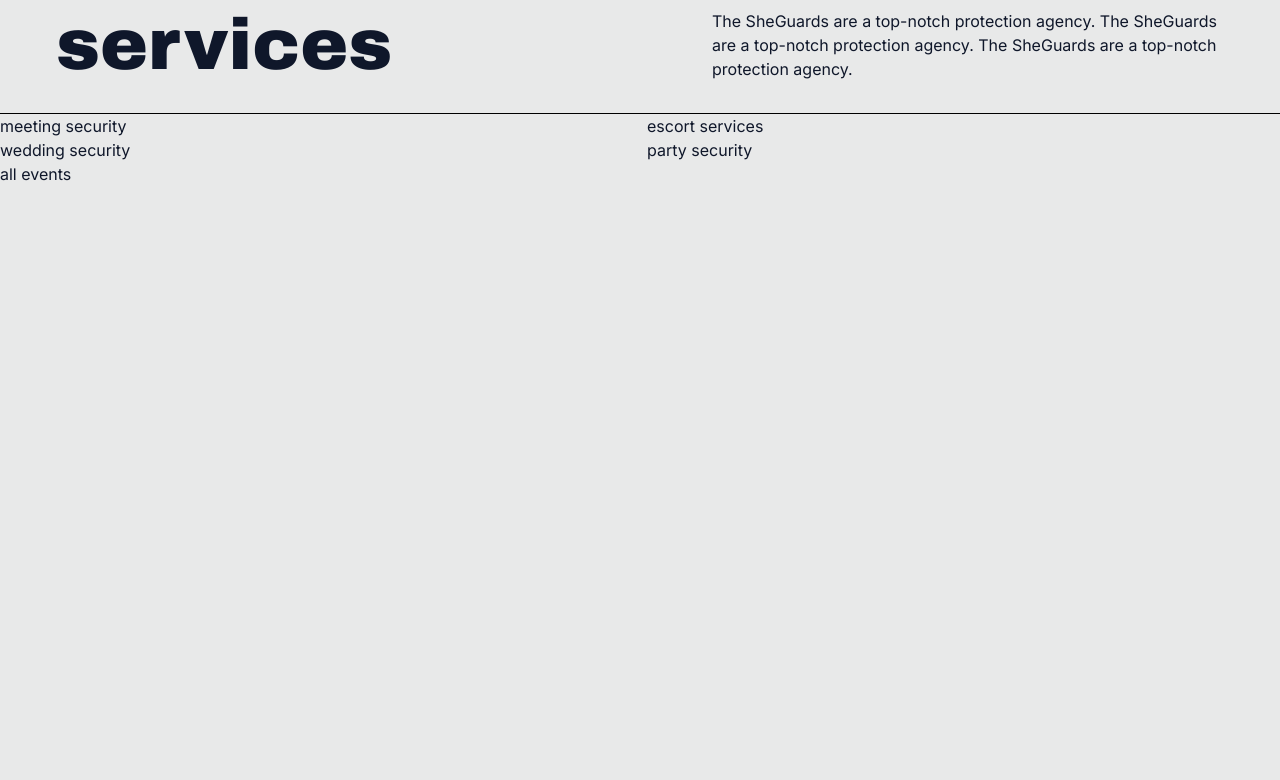
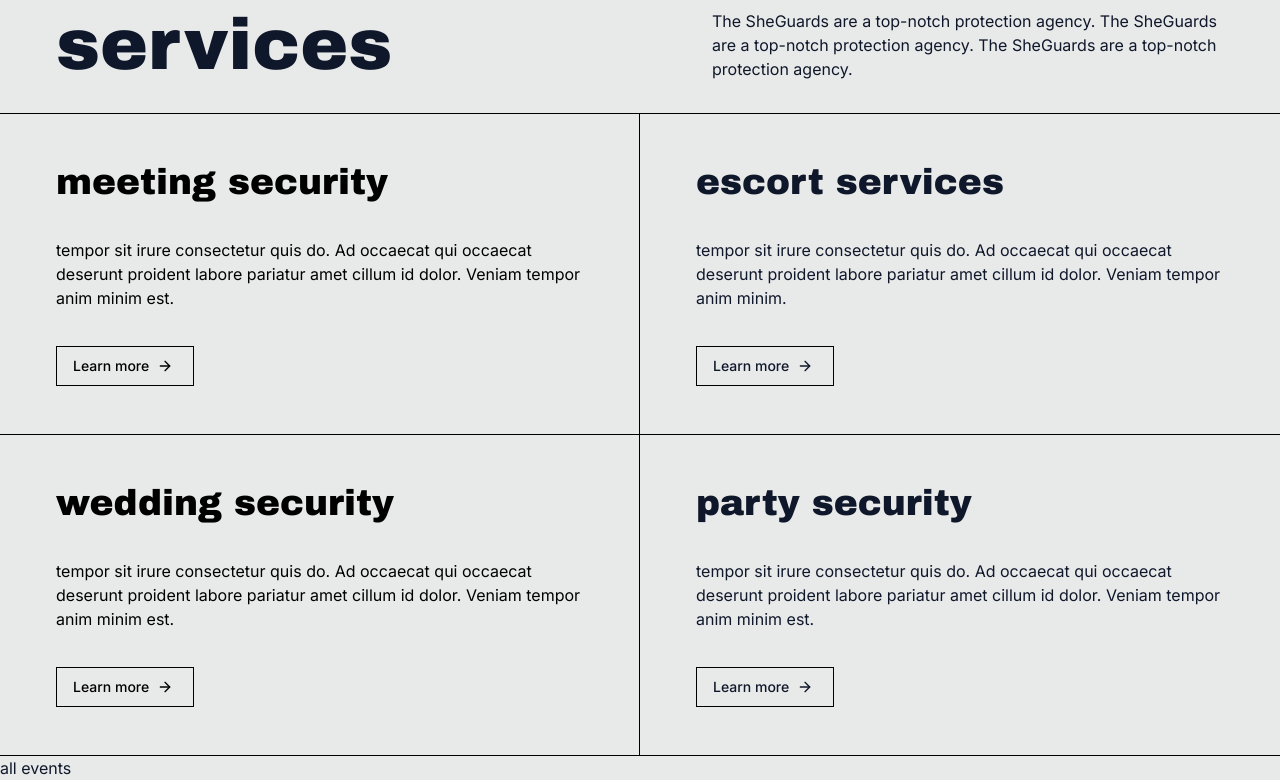
Before and after one commit to iampapagray/thesheguards, a Next.js app: page / in a window 1280 px wide. Shown: the part 968-1748 px from the top of the page. Before the commit the page ends 1625 px from the top, so only its background shows below. Built offline with nearby package versions, Linux system fonts and the light colour scheme.

Commit message:
Services Listing

```diff
--- a/components/icons.tsx
+++ b/components/icons.tsx
@@ -6,11 +6,12 @@
   Instagram,
   Mail,
   PhoneCall,
-  type Icon as LucideIcon,
+  ArrowRight,
+  // type Icon as LucideIcon,
 } from "lucide-react"
 import Image from "next/image"
 
-export type Icon = LucideIcon
+// export type Icon = LucideIcon
 
 export const Icons = {
   sun: SunMedium,
@@ -19,6 +20,7 @@
   instagram: Instagram,
   mail:Mail,
   phone: PhoneCall,
+  longArrow: ArrowRight,
   logo: (props: LucideProps) => (
     <Image
       src="https://res.cloudinary.com/dxpsehxqj/image/upload/ar_1:1,bo_0px_solid_rgb:effa00,c_fill,e_background_removal,fl_preserve_transparency,g_auto,r_max,w_1000/v1692784587/core/zqtdtivzeqaj3gatiloo.jpg"
--- a/components/service.tsx
+++ b/components/service.tsx
@@ -1,3 +1,9 @@
+import { cn } from "@/lib/utils"
+import { Icons } from "./icons"
+import { Button } from "./ui/button"
+import styles from "@/styles/styles"
+import { archivo } from "@/lib/fonts"
+
 interface Props {
   title: string
   summary: string
@@ -5,5 +11,23 @@
 }
 
 export function Service({title, summary, description}:Props) {
-
+  return (
+    <div className={cn(
+      "group flex h-60 flex-col justify-between py-6 lg:h-80 lg:py-12",
+      styles.paddingX
+    )}>
+      <h2 className={cn(
+        "text-2xl group-hover:text-primary lg:text-4xl",
+        archivo.className
+      )}>{title}</h2>
+      <p className="">{summary}</p>
+      <Button
+        variant="outline"
+        className="w-fit group-hover:border-primary group-hover:bg-primary group-hover:text-white"
+      >
+        Learn more&nbsp;
+        <Icons.longArrow className="h-4" />
+      </Button>
+    </div>
+  )
 }
--- a/components/site-hero.tsx
+++ b/components/site-hero.tsx
@@ -18,7 +18,7 @@
         </div>
         <div className="flex h-1/2 w-full flex-col items-start justify-center lg:h-full lg:w-1/2">
           <Image
-            // src="https://res.cloudinary.com/dxpsehxqj/image/upload/v1692744071/samples/animals/three-dogs.jpg"
+            // src="https://res.cloudinary.com/dxpsehxqj/image/upload/v1692995982/she_group_llyrdy.jpg"
             src="https://res.cloudinary.com/dxpsehxqj/image/upload/v1692990171/group_photo_vvpcyq.jpg"
             alt="video"
             height={500}
--- a/components/site-services.tsx
+++ b/components/site-services.tsx
@@ -1,10 +1,11 @@
 import { archivo } from "@/lib/fonts"
 import { cn } from "@/lib/utils"
 import styles from "@/styles/styles"
+import { Service } from "./service"
 
 export function SiteServices() {
   return (
-    <section className="relative flex h-screen w-full flex-col ">
+    <section className="relative flex w-full flex-col ">
       <div className={cn(
         "flex w-full flex-col items-start justify-between border-b py-8 lg:flex-row lg:items-end lg:pb-8 lg:pt-20",
         styles.paddingX
@@ -22,11 +23,35 @@
         </div>
       </div>
 
-      <div className="grid-col-2 grid">
-        <div className="flex">meeting security</div>
-        <div className="flex">escort services</div>
-        <div className="flex">wedding security</div>
-        <div className="flex">party security</div>
+      <div className="grid w-full grid-cols-2">
+        <div className="col-span-2 w-full border-b bg-primary text-white lg:col-span-1 lg:border-r lg:bg-transparent lg:text-black">
+          <Service
+            title="meeting security"
+            description="tempor sit irure consectetur quis do. Ad occaecat qui occaecat deserunt proident labore pariatur amet cillum id dolor. Veniam tempor anim minim est. Ex dolore ex voluptate eu enim irure quis do consectetur labore. Tempor pariatur Lorem culpa consequat dolore elit commodo incididunt. In cupidatat sint fugiat incididunt Lorem ex."
+            summary="tempor sit irure consectetur quis do. Ad occaecat qui occaecat deserunt proident labore pariatur amet cillum id dolor. Veniam tempor anim minim est."
+          />
+        </div>
+        <div className="col-span-2 w-full border-b lg:col-span-1">
+          <Service
+            title="escort services"
+            description="tempor sit irure consectetur quis do. Ad occaecat qui occaecat deserunt proident labore pariatur amet cillum id dolor. Veniam tempor anim minim est. Ex dolore ex voluptate eu enim irure quis do consectetur labore. Tempor pariatur Lorem culpa consequat dolore elit commodo incididunt. In cupidatat sint fugiat incididunt Lorem ex."
+            summary="tempor sit irure consectetur quis do. Ad occaecat qui occaecat deserunt proident labore pariatur amet cillum id dolor. Veniam tempor anim minim."
+          />
+        </div>
+        <div className="col-span-2 border-b bg-primary text-white lg:col-span-1 lg:border-r lg:bg-transparent lg:text-black">
+          <Service
+            title="wedding security"
+            description="tempor sit irure consectetur quis do. Ad occaecat qui occaecat deserunt proident labore pariatur amet cillum id dolor. Veniam tempor anim minim est. Ex dolore ex voluptate eu enim irure quis do consectetur labore. Tempor pariatur Lorem culpa consequat dolore elit commodo incididunt. In cupidatat sint fugiat incididunt Lorem ex."
+            summary="tempor sit irure consectetur quis do. Ad occaecat qui occaecat deserunt proident labore pariatur amet cillum id dolor. Veniam tempor anim minim est."
+          />
+        </div>
+        <div className="col-span-2 border-b lg:col-span-1">
+          <Service
+            title="party security"
+            description="tempor sit irure consectetur quis do. Ad occaecat qui occaecat deserunt proident labore pariatur amet cillum id dolor. Veniam tempor anim minim est. Ex dolore ex voluptate eu enim irure quis do consectetur labore. Tempor pariatur Lorem culpa consequat dolore elit commodo incididunt. In cupidatat sint fugiat incididunt Lorem ex."
+            summary="tempor sit irure consectetur quis do. Ad occaecat qui occaecat deserunt proident labore pariatur amet cillum id dolor. Veniam tempor anim minim est."
+          />
+        </div>
         <div className="col-span-2 ">all events</div>
       </div>
     </section>
--- a/components/ui/button.tsx
+++ b/components/ui/button.tsx
@@ -13,7 +13,7 @@
         destructive:
           "bg-destructive text-destructive-foreground hover:bg-destructive/90",
         outline:
-          "border border-input hover:bg-accent hover:text-accent-foreground",
+          "border rounded-none hover:border-none hover:bg-primary hover:text-white",
         secondary:
           "bg-secondary text-secondary-foreground hover:bg-secondary/80",
         ghost: "hover:bg-accent hover:text-accent-foreground",
--- a/package.json
+++ b/package.json
@@ -18,7 +18,7 @@
     "class-variance-authority": "^0.4.0",
     "clsx": "^1.2.1",
     "framer-motion": "^10.16.1",
-    "lucide-react": "0.105.0-alpha.4",
+    "lucide-react": "^0.269.0",
     "next": "^13.4.8",
     "next-themes": "^0.2.1",
     "react": "^18.2.0",
```
Also changed, not shown: 1 other file (tests, documents, lock files or other folders).
